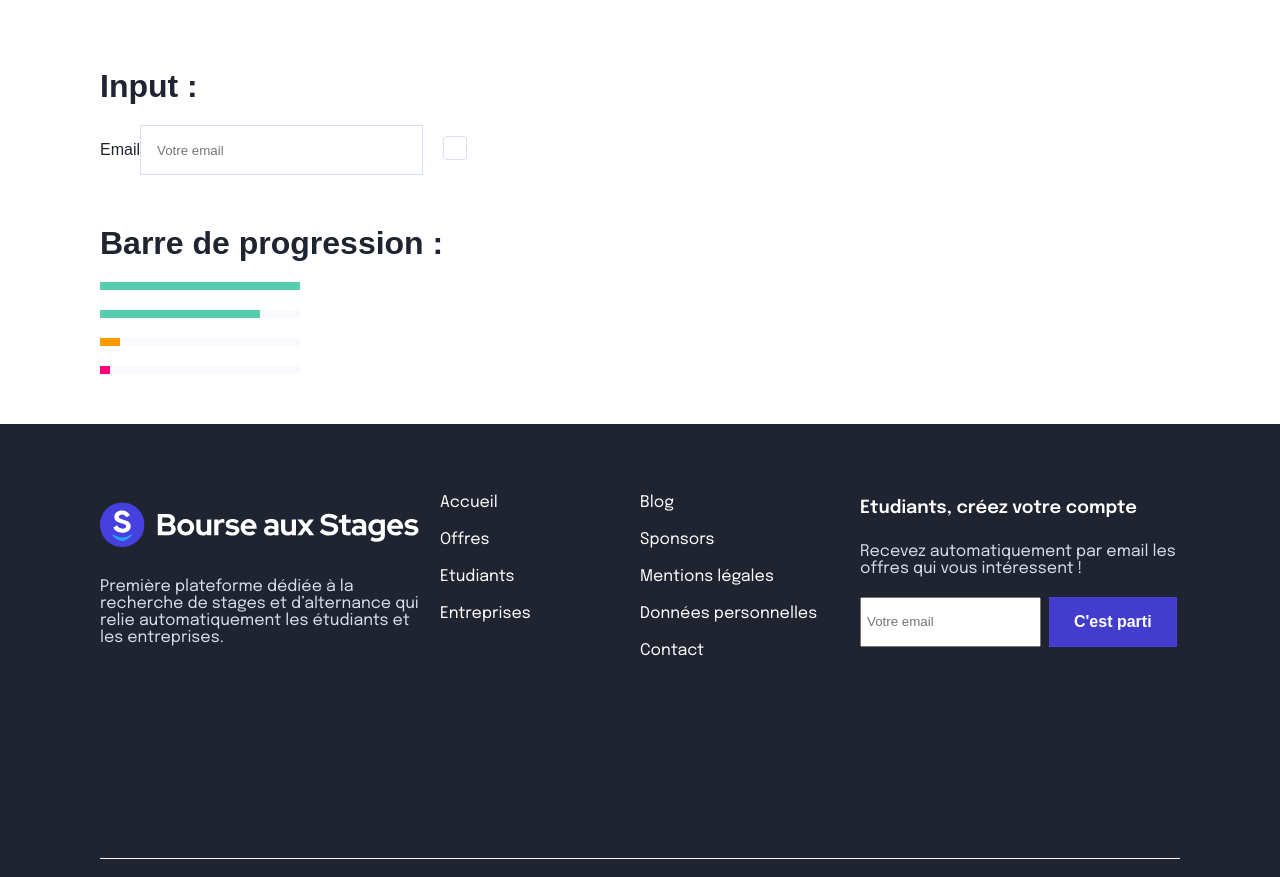
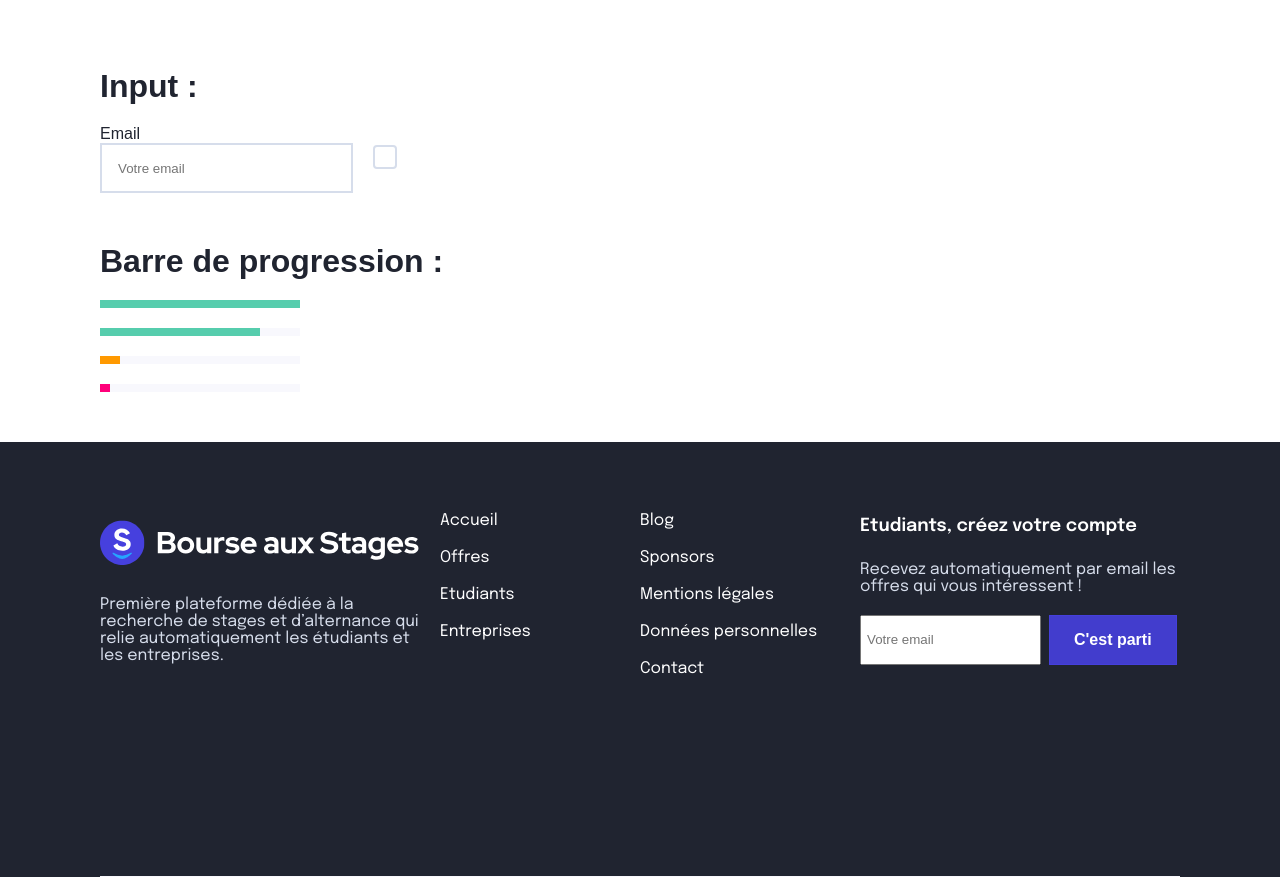
Before and after one commit to Fan2Shrek/BourseAuStage-front, a React (Create React App) app: page /ui-example in a window 1280 px wide. Shown: the part 1060-1937 px from the top of the page. Built offline with nearby package versions, Linux system fonts and the light colour scheme.

Commit message:
add label default

```diff
--- a/src/components/ui/atoms/Input/index.js
+++ b/src/components/ui/atoms/Input/index.js
@@ -16,12 +16,12 @@ const Input = ({
         },
         className,
     )}>
-        <label
+        {label && <label
             for={id}
             className={'input__label'}
         >
             {label}
-        </label>
+        </label>}
         <input
             className={'input__target'}
             type={type}
--- a/src/components/ui/atoms/Input/input.scss
+++ b/src/components/ui/atoms/Input/input.scss
@@ -1,11 +1,11 @@
 .input {
     &.classic {
         .input__target {
-            width: 283px;
+            width: 100%;
             height: 50px;
             padding: 12px 16px;
-            border: 1px solid var(--color-grey);
-            cursor: default;
+            border: 2px solid var(--color-grey);
+            cursor: text;
             transition: none;
 
             &:focus {
@@ -24,7 +24,7 @@
             -moz-appearance: none;
             -o-appearance: none;
             outline: none;
-            border: 1.5px solid var(--color-grey);
+            border: 2px solid var(--color-grey);
             cursor: pointer;
 
             &:checked {
@@ -35,8 +35,9 @@
                 &::before {
                     display: flex;
                     justify-content: center;
+                    align-items: center;
                     font-size: larger;
-                    color: white;
+                    color: var(--color-light);
                     content: '✔';
                     position: absolute;
                     inset: 0;
```
